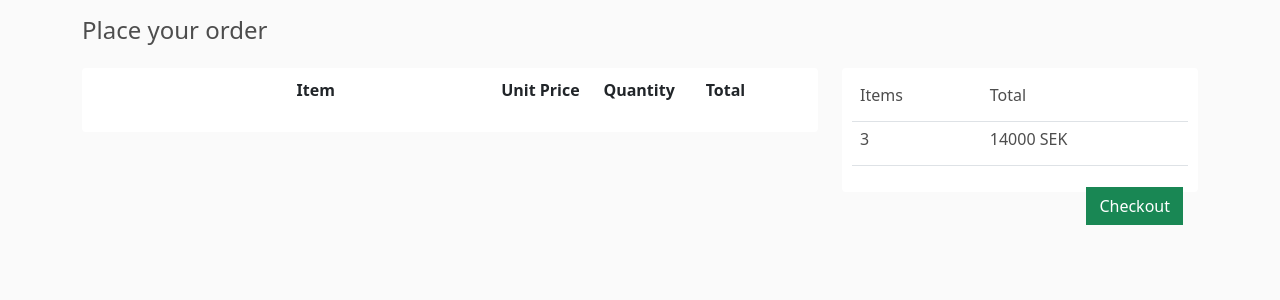
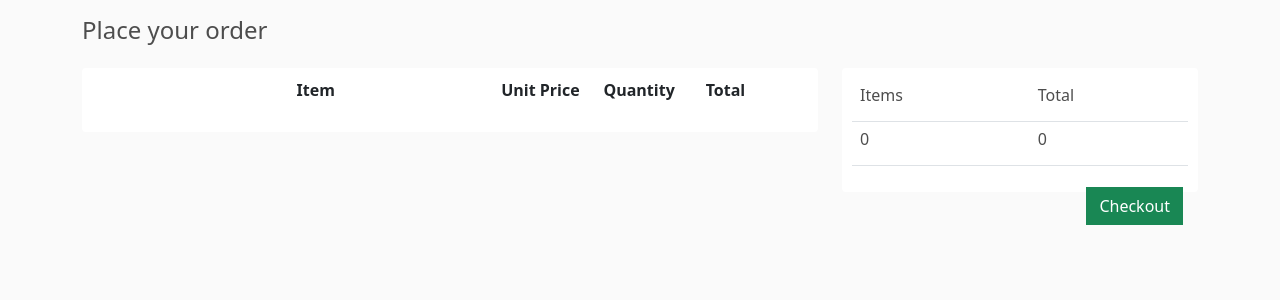
Before and after one commit to RekhaBalamurugan/E-Commerce-Shop, a Django app: page /store/shoppingcart/ in a window 1280 px wide. Shown: the part 130-430 px from the top of the page. Run offline with Django 3.2, Linux system fonts and the light colour scheme; tables that the repository leaves empty hold one stand-in row (values such as "Sample post"); lists and menus that the app fills with data are empty; some libraries are stand-ins or nearby versions.

Commit message:
updated order summary

```diff
--- a/ishop/templates/store/shoppingcart.html
+++ b/ishop/templates/store/shoppingcart.html
@@ -52,10 +52,10 @@
                 </tr>
                 <tr>
                     <th>
-                        <h6>3</h6>
+                        <h6>{{ item_count }}</h6>
                     </th>
                     <th>
-                        <h6>14000 SEK</h6>
+                        <h6>{{ total_amount }}</h6>
                     </th>
                 </tr>
             </table>
```
